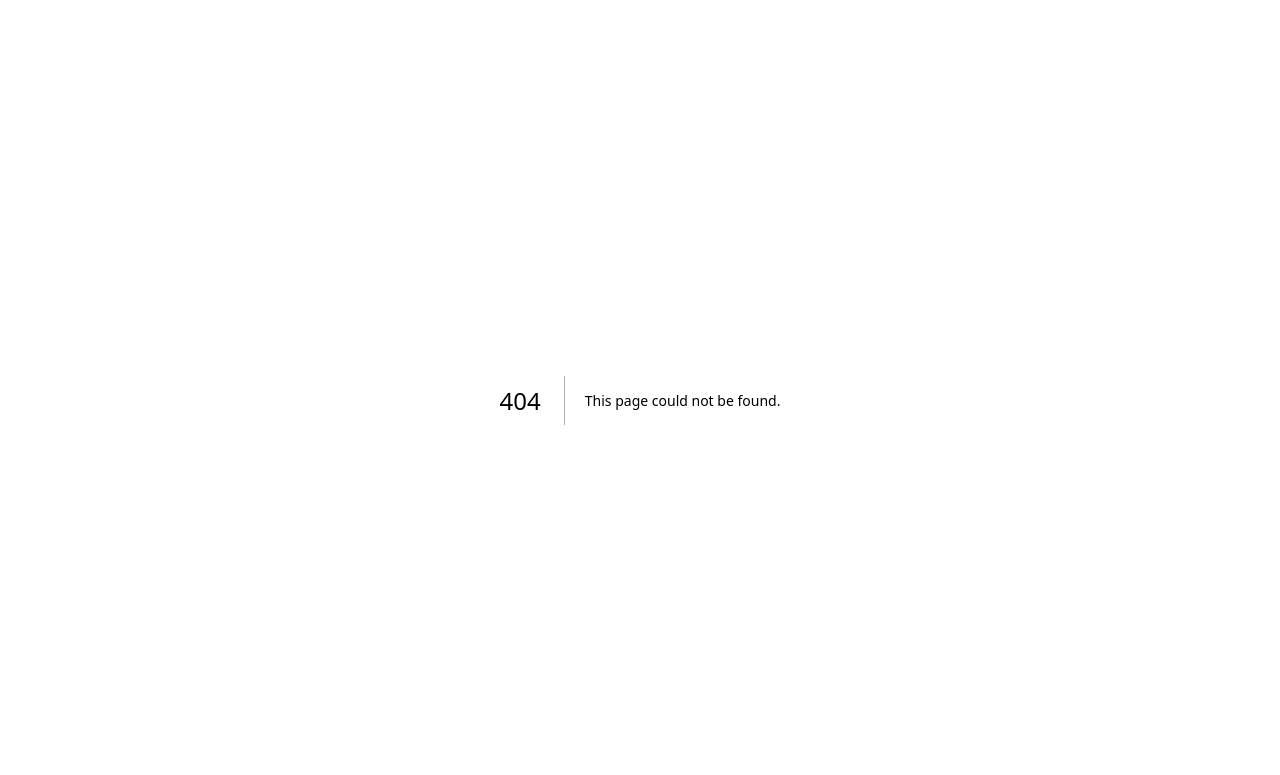
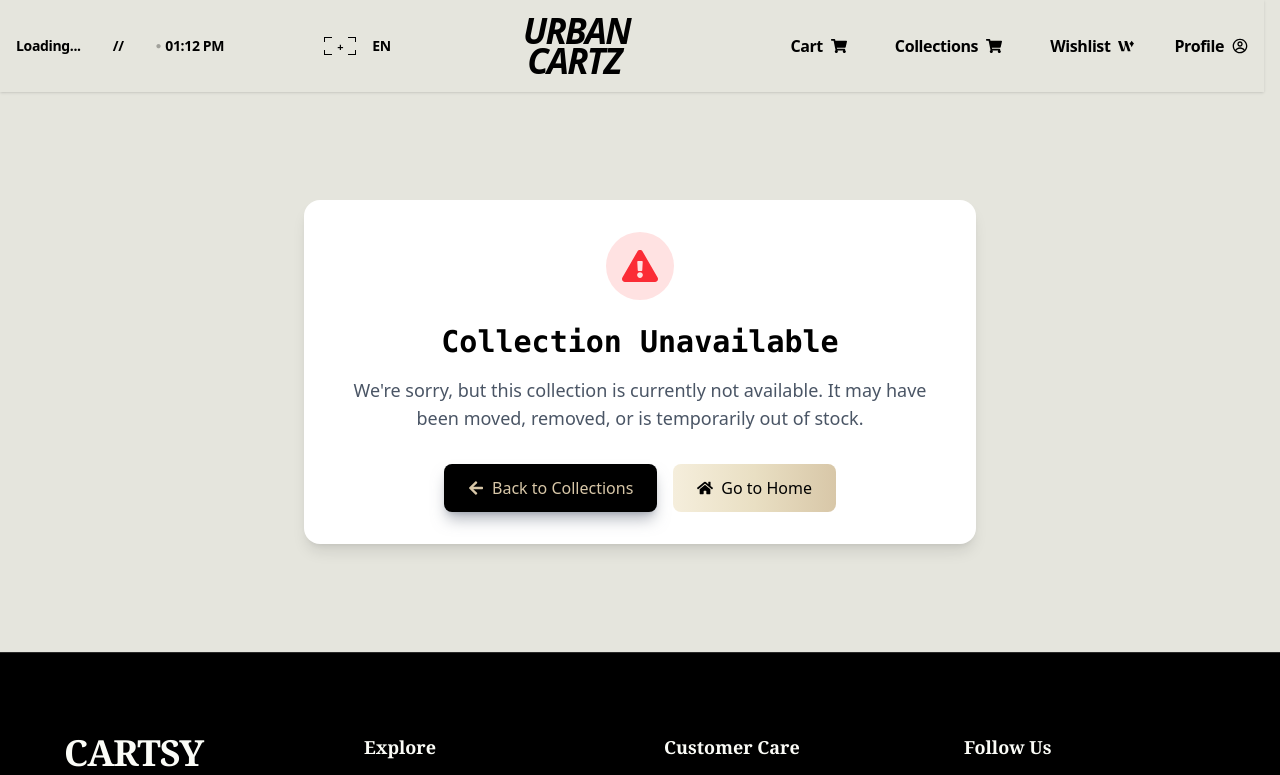
Before and after one commit to krishnaapatel99/Cartsy, a Next.js app: page /collection-not-available in a window 1280 px wide. Before the commit this address had no page. Shown: the top 775 px of the page. Built offline with nearby package versions, Linux system fonts and the light colour scheme; no server answers; a web font is replaced by a local one.

Commit message:
collections updated

```diff
--- /dev/null
+++ b/app/collection-not-available/page.js
@@ -0,0 +1,55 @@
+'use client';
+
+import { useEffect } from 'react';
+import Link from 'next/link';
+import Navbar from '@/components/Navbar';
+import Footer from '@/components/Footer';
+import { FaExclamationTriangle, FaHome, FaArrowLeft } from 'react-icons/fa';
+
+export default function CollectionNotAvailable() {
+  // Trigger navbar reveal animation
+  useEffect(() => {
+    window.__navbarAlreadyFired = true;
+    window.dispatchEvent(new Event('navbarReveal'));
+  }, []);
+
+  return (
+    <div className='bg-[#E5E5DD] min-h-screen'>
+      <Navbar />
+      <div className='container mx-auto px-4 py-16 flex flex-col items-center justify-center min-h-[70vh] text-center'>
+        <div className='bg-white rounded-2xl shadow-lg p-8 max-w-2xl w-full'>
+          <div className='flex justify-center mb-6'>
+            <div className='bg-red-100 p-4 rounded-full'>
+              <FaExclamationTriangle className='text-red-500 text-4xl' />
+            </div>
+          </div>
+
+          <h1 className='text-3xl font-mono font-bold mb-4'>Collection Unavailable</h1>
+
+          <p className='text-gray-600 mb-8 text-lg'>
+            We're sorry, but this collection is currently not available. It may have been moved, removed, or is temporarily out of stock.
+          </p>
+
+          <div className='flex flex-col sm:flex-row gap-4 justify-center'>
+            <Link
+              href='/collections'
+              className='flex items-center justify-center gap-2 bg-black text-[#d8c7a8] px-6 py-3 rounded-lg font-medium hover:opacity-90 transition-opacity shadow-lg shadow-gray-500/50 active:scale-95 transition-transform duration-150'
+            >
+              <FaArrowLeft />
+              Back to Collections
+            </Link>
+
+            <Link
+              href='/'
+              className='flex items-center justify-center gap-2 bg-gradient-to-r from-[#f5eedc] via-[#e9dfc3] to-[#d8c7a8] text-black px-6 py-3 rounded-lg font-medium hover:opacity-90 transition-opacity active:scale-95 transition-transform duration-150'
+            >
+              <FaHome />
+              Go to Home
+            </Link>
+          </div>
+        </div>
+      </div>
+      <Footer />
+    </div>
+  );
+}
--- /dev/null
+++ b/components/BackendWakeup.js
@@ -0,0 +1,23 @@
+"use client";
+
+export default function BackendWakeup({ onRetry }) {
+  return (
+    <div className="fixed inset-0 bg-black/50 z-50 flex items-center justify-center">
+      <div className="bg-white rounded-lg p-6 max-w-sm text-center shadow-lg">
+        <h2 className="text-lg font-semibold mb-2">
+          Waking up backend…
+        </h2>
+        <p className="text-sm text-gray-600 mb-4">
+          This project uses free-tier hosting.
+          Please wait a moment and retry.
+        </p>
+        <button
+          onClick={onRetry}
+          className="px-4 py-2 bg-black text-white rounded"
+        >
+          Retry
+        </button>
+      </div>
+    </div>
+  );
+}
--- a/components/Gadgets.js
+++ b/components/Gadgets.js
@@ -155,7 +155,7 @@ function Gadgets() {
 
         >
          <Link
-         href={`/product/headphones`}> <div className="w-[15vw] m-6 h-[30vh] rounded-xl z-14 shadow-2xl shadow-black bg-[#ABABA1]">
+         href={`/collection-not-available`}> <div className="w-[15vw] m-6 h-[30vh] rounded-xl z-14 shadow-2xl shadow-black bg-[#ABABA1]">
             <Image
               src="/wireless.png"
               alt="headphones"
@@ -165,7 +165,7 @@ function Gadgets() {
             />
           </div></Link>
           <Link
-          href={`/product/smartwatches`}><div className="w-[15vw] m-6 h-[30vh] rounded-xl z-14 shadow-2xl shadow-black bg-[#ABABA1]">
+          href={`/collection-not-available`}><div className="w-[15vw] m-6 h-[30vh] rounded-xl z-14 shadow-2xl shadow-black bg-[#ABABA1]">
             <Image
               src="/smartwatches.png"
               alt="smartwatches"
@@ -175,7 +175,7 @@ function Gadgets() {
             />
           </div></Link>
           <Link
-          href={`/product/neckbands`}><div className="w-[15vw] m-6 h-[30vh] rounded-xl z-14 shadow-2xl shadow-black bg-[#ABABA1]">
+          href={`/collection-not-available`}><div className="w-[15vw] m-6 h-[30vh] rounded-xl z-14 shadow-2xl shadow-black bg-[#ABABA1]">
             <Image
               src="/neckband.png"
               alt="neckband"
@@ -185,7 +185,7 @@ function Gadgets() {
             />
           </div></Link>
           <Link
-          href={`/product/earbuds`}><div className="w-[15vw] m-6 h-[30vh] rounded-xl z-14 shadow-2xl shadow-black bg-[#ABABA1]">
+          href={`/collection-not-available`}><div className="w-[15vw] m-6 h-[30vh] rounded-xl z-14 shadow-2xl shadow-black bg-[#ABABA1]">
             <Image
               src="/earbuds.png"
               alt="earbuds"
@@ -198,7 +198,7 @@ function Gadgets() {
 
 
         <Link
-        href={`/product/mobile-phones`}>
+        href={`/collection-not-available`}>
         <div
           ref={rightRef}
           className="h-[75vh] w-[55vw] bg-[#B9B9B3] ml-6 mt-5 mb-10 rounded-xl"
--- /dev/null
+++ b/utils/apiFetch.js
@@ -0,0 +1,19 @@
+export async function apiFetch(url, options = {}, retry = true) {
+  try {
+    const res = await fetch(url, {
+      ...options,
+      cache: "no-store", // important for App Router
+    });
+
+    if (!res.ok) throw new Error("Backend unavailable");
+
+    return res.json();
+  } catch (err) {
+    // retry once (cold start / paused backend)
+    if (retry) {
+      await new Promise((r) => setTimeout(r, 2000));
+      return apiFetch(url, options, false);
+    }
+    throw err;
+  }
+}
```
